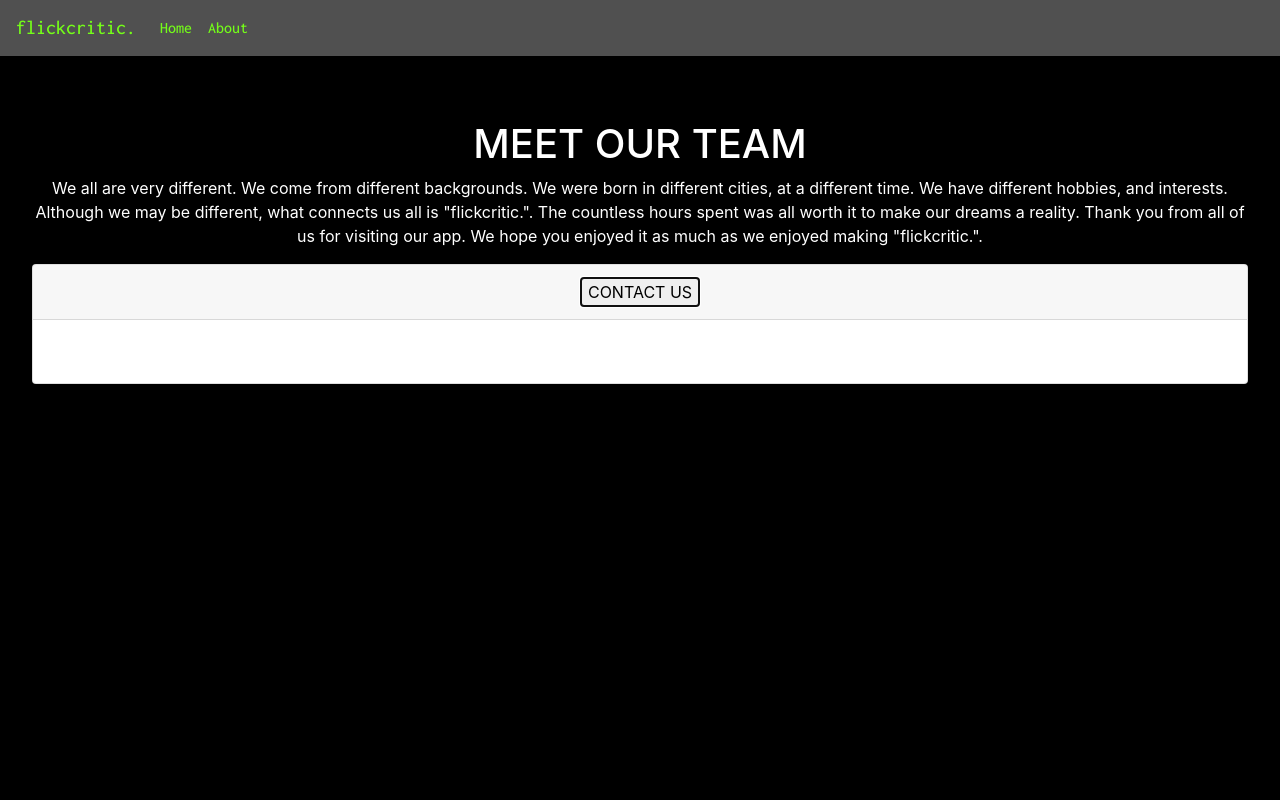
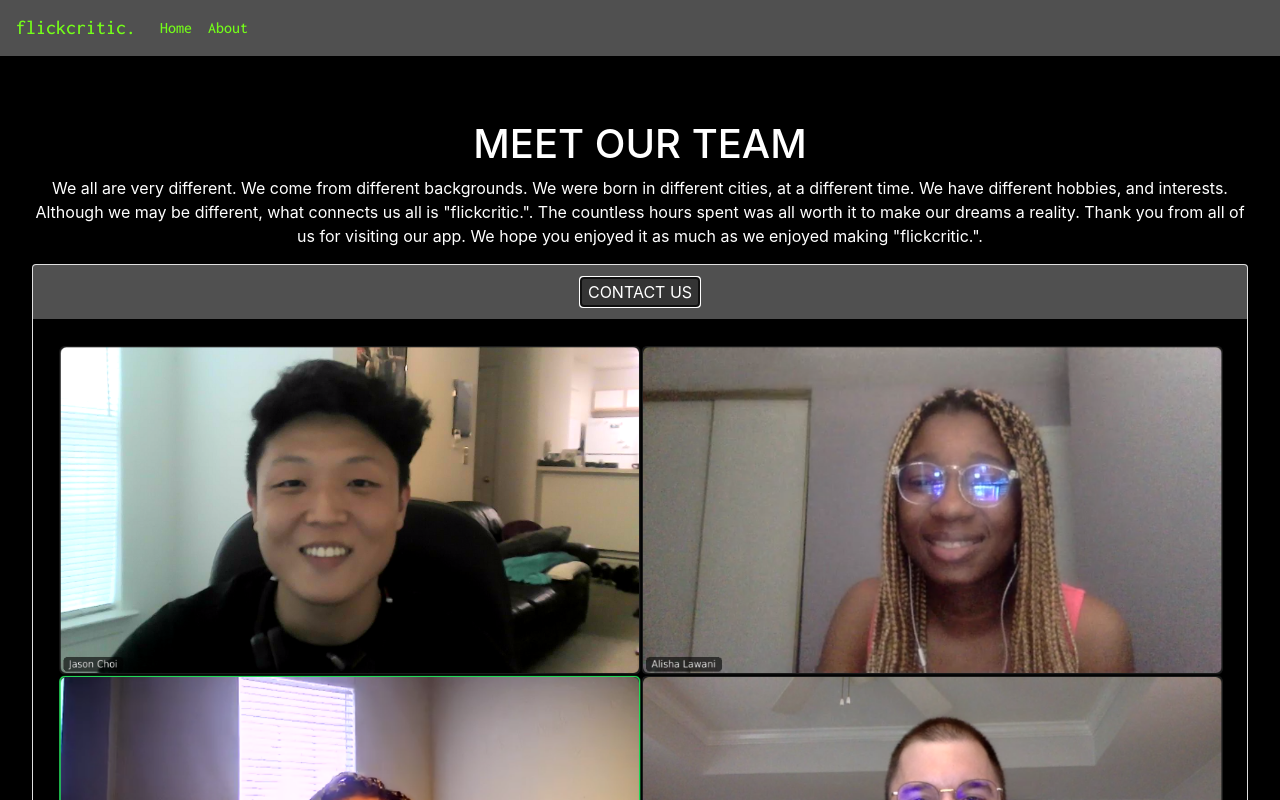
Before and after one commit to GroupFlickCritic/frontend, a React (Create React App) app: page /about in a window 1280 px wide. Both pictures are taken after a click on the button "CONTACT US". Shown: the top 800 px of the page. Built offline with nearby package versions, Linux system fonts and the light colour scheme; no server answers.

Commit message:
added pic, links, and text to accordion

```diff
--- a/src/components/About/About.css
+++ b/src/components/About/About.css
@@ -2,3 +2,21 @@
     background-color: black;
     color: white
 }
+.header{
+    background-color: #505050;
+}
+
+.contactUs{
+    background-color: #343434;
+    color:white;
+}
+
+.body{
+    background-color: black;
+    font-family: 'Roboto', sans-serif;
+    font-size: small;
+}
+
+/* .groupInfo{
+    tex
+} */
--- a/src/components/About/About.js
+++ b/src/components/About/About.js
@@ -1,12 +1,11 @@
 import React from 'react';
-import { Accordion, Card, Button, Jumbotron } from 'react-bootstrap';
+import { Accordion, Card, Jumbotron, CardImg, PageItem } from 'react-bootstrap';
 import 'bootstrap/dist/css/bootstrap.min.css';
-import './About.css'
-
+import './About.css';
 
 function About() {
 	function handleOnClick(e) {
-		e.preventDefault()
+		e.preventDefault();
 	}
 
 	return (
@@ -15,29 +14,71 @@ function About() {
 			<p>
 				We all are very different. We come from different backgrounds. We were
 				born in different cities, at a different time. We have different
-				hobbies, and interests. Although we may be different, what connects us all
-				is "flickcritic.". The countless hours spent was all worth it to make our
-				dreams a reality. Thank you from all of us for visiting our app. We hope
-				you enjoyed it as much as we enjoyed making "flickcritic.".
-  </p>
-
-
-
-
+				hobbies, and interests. Although we may be different, what connects us
+				all is "flickcritic.". The countless hours spent was all worth it to
+				make our dreams a reality. Thank you from all of us for visiting our
+				app. We hope you enjoyed it as much as we enjoyed making "flickcritic.".
+			</p>
 
 			<Accordion defaultActiveKey='1'>
-				<Card>
-					<Card.Header>
+				<Card className='card'>
+					<Card.Header className='header'>
 						<Accordion.Toggle
 							onClick={handleOnClick}
-							className='panel-toggle'
 							variant='link'
-							eventKey='0'>
+							eventKey='0'
+							className='contactUs'>
 							CONTACT US
 						</Accordion.Toggle>
 					</Card.Header>
 					<Accordion.Collapse eventKey='0'>
-						<Card.Body>our contact info</Card.Body>
+						<Card.Body className='body'>
+							<CardImg fluid src='/images/groupPic.png' alt='GroupPic' />
+							<div class="groupInfo">
+								<h3>Alisha Lawani</h3>
+								<a href='https://github.com/alishalawani' target='_blank'>
+									<h6>Github</h6>
+								</a>
+								<a
+									href='https://www.linkedin.com/in/alishalawani/'
+									target='_blank'>
+									<h6>LinkedIn</h6>
+								</a>
+							</div>
+							<div class="groupInfo">
+								<h3>David Sams</h3>
+								<a href='https://github.com/davidedsams' target='_blank'>
+									<h6>Github</h6>
+								</a>
+								<a
+									href='https://www.linkedin.com/in/davidedwardsams'
+									target='_blank'>
+									<h6>LinkedIn</h6>
+								</a>
+							</div>
+							<div class="groupInfo">
+								<h3>Roshonia Brooks</h3>
+								<a href='https://github.com/RoshoniaB' target='_blank'>
+									<h6>Github</h6>
+								</a>
+								<a
+									href='https://www.linkedin.com/in/roshonia-brooks'
+									target='_blank'>
+									<h6>LinkedIn</h6>
+								</a>
+							</div>
+							<div class="groupInfo">
+								<h3>Jason Choi</h3>
+								<a href='https://github.com/Choiboi500' target='_blank'>
+									<h6>Github</h6>
+								</a>
+								<a
+									href='https://www.linkedin.com/in/jason-choi-347855b4/'
+									target='_blank'>
+									<h6>LinkedIn</h6>
+								</a>
+							</div>
+						</Card.Body>
 					</Accordion.Collapse>
 				</Card>
 			</Accordion>
```
Also changed, not shown: public/images/groupPic.png (added).
